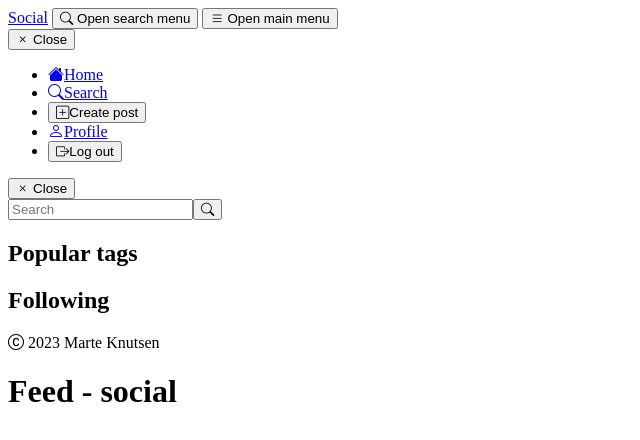
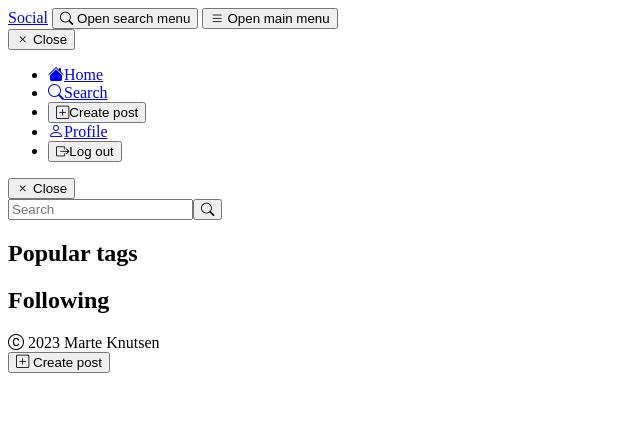
Before and after one commit to martekn/social, a website with bundled scripts: page feed/index.html in a window 1280 px wide. Shown: the whole page, without its empty margins (0-640 px from the left). Built offline with nearby package versions, Linux system fonts and the light colour scheme.

Commit message:
Create feed layout

```diff
--- a/feed/index.html
+++ b/feed/index.html
@@ -149,9 +149,13 @@
 
       <!-- Main -->
       <main
-        class="border-light-500 p-7 md:col-span-8 md:border-l md:px-10 lg:col-span-6 lg:border-x"
+        class="space-y-2 border-light-500 p-7 md:col-span-8 md:border-l md:px-10 lg:col-span-6 lg:border-x"
       >
-        <h1>Feed - social</h1>
+        <button class="item-cmainr link link-secondary flex gap-2">
+          <i class="bi bi-plus-square"></i> <span>Create post</span>
+        </button>
+
+        <ul id="posts-list" class="space-y-6"></ul>
       </main>
       <!-- Main end -->
     </div>
```
